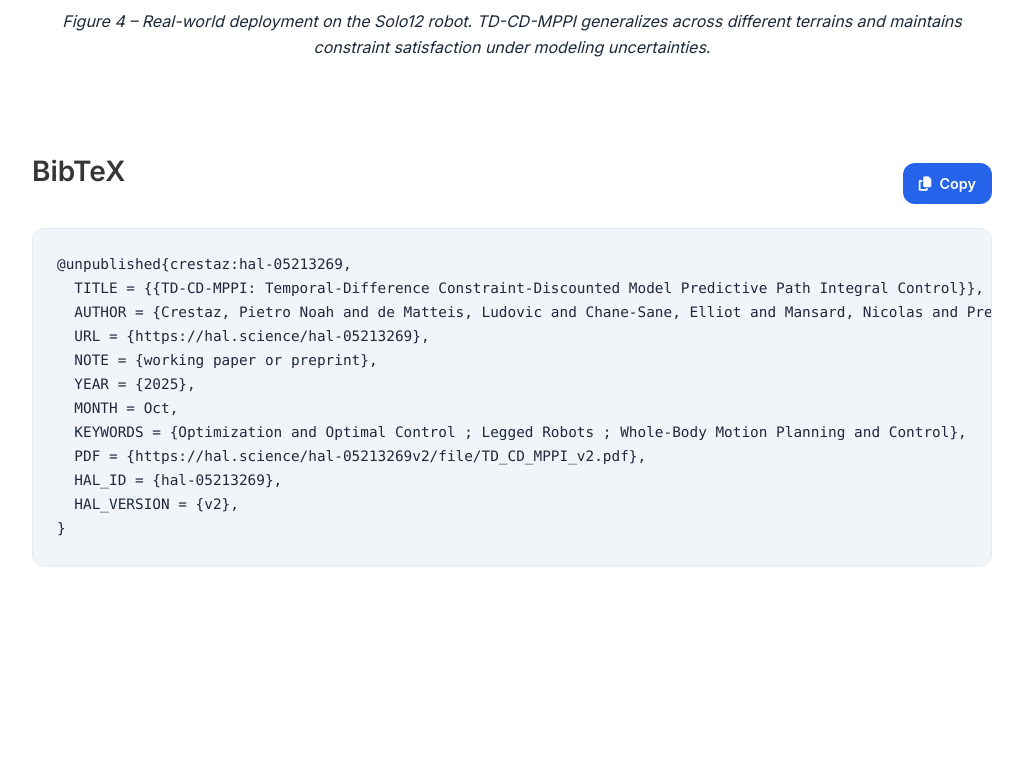
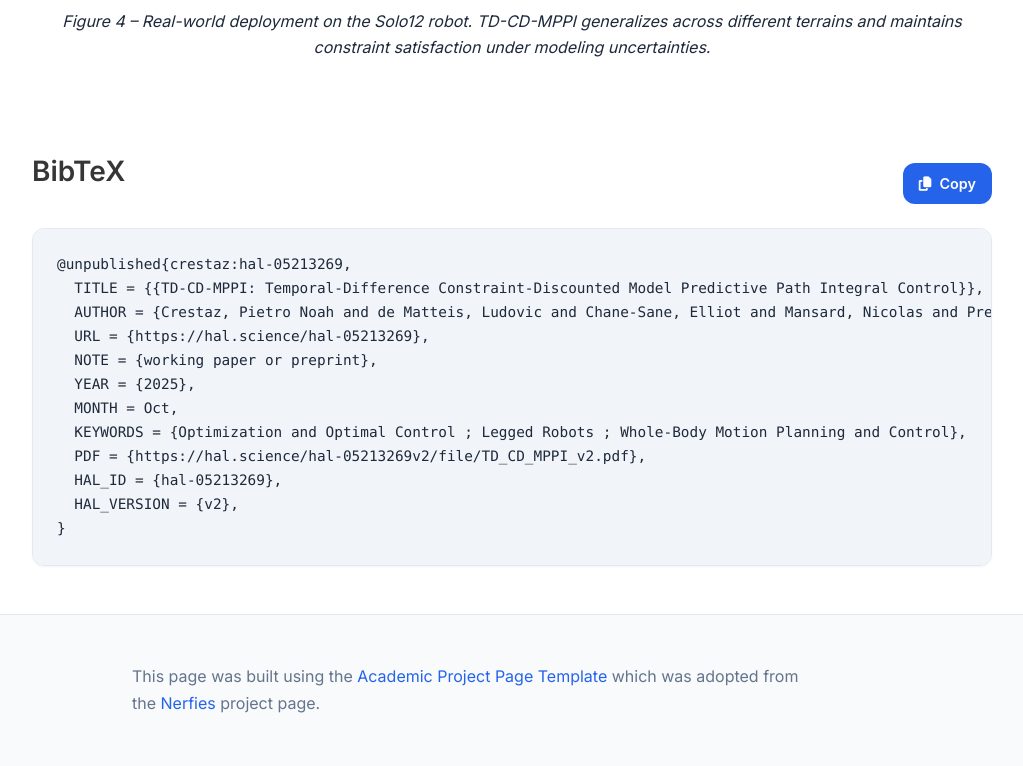
Before and after one commit to pietronoah/td-cd-mppi, a plain HTML site: page index.html in a window 1280 px wide. Shown: the part 5602-6368 px from the top of the page, without its empty margins (128-1151 px from the left). Before the commit the page ends 6216 px from the top, so only its background shows below. Drawn offline with nearby package versions, Linux system fonts and the light colour scheme; some icons are missing.

Commit message:
added footer

```diff
--- a/index.html
+++ b/index.html
@@ -621,7 +621,7 @@
 <!--End BibTex citation -->
 
 
-  <!-- <footer class="footer">
+  <footer class="footer">
   <div class="container">
     <div class="columns is-centered">
       <div class="column is-8">
@@ -629,15 +629,13 @@
 
           <p>
             This page was built using the <a href="https://github.com/eliahuhorwitz/Academic-project-page-template" target="_blank">Academic Project Page Template</a> which was adopted from the <a href="https://nerfies.github.io" target="_blank">Nerfies</a> project page.
-            You are free to borrow the source code of this website, we just ask that you link back to this page in the footer. <br> This website is licensed under a <a rel="license"  href="http://creativecommons.org/licenses/by-sa/4.0/" target="_blank">Creative
-            Commons Attribution-ShareAlike 4.0 International License</a>.
           </p>
 
         </div>
       </div>
     </div>
   </div>
-</footer> -->
+</footer>
 
 <!-- Statcounter tracking code -->
 
```
